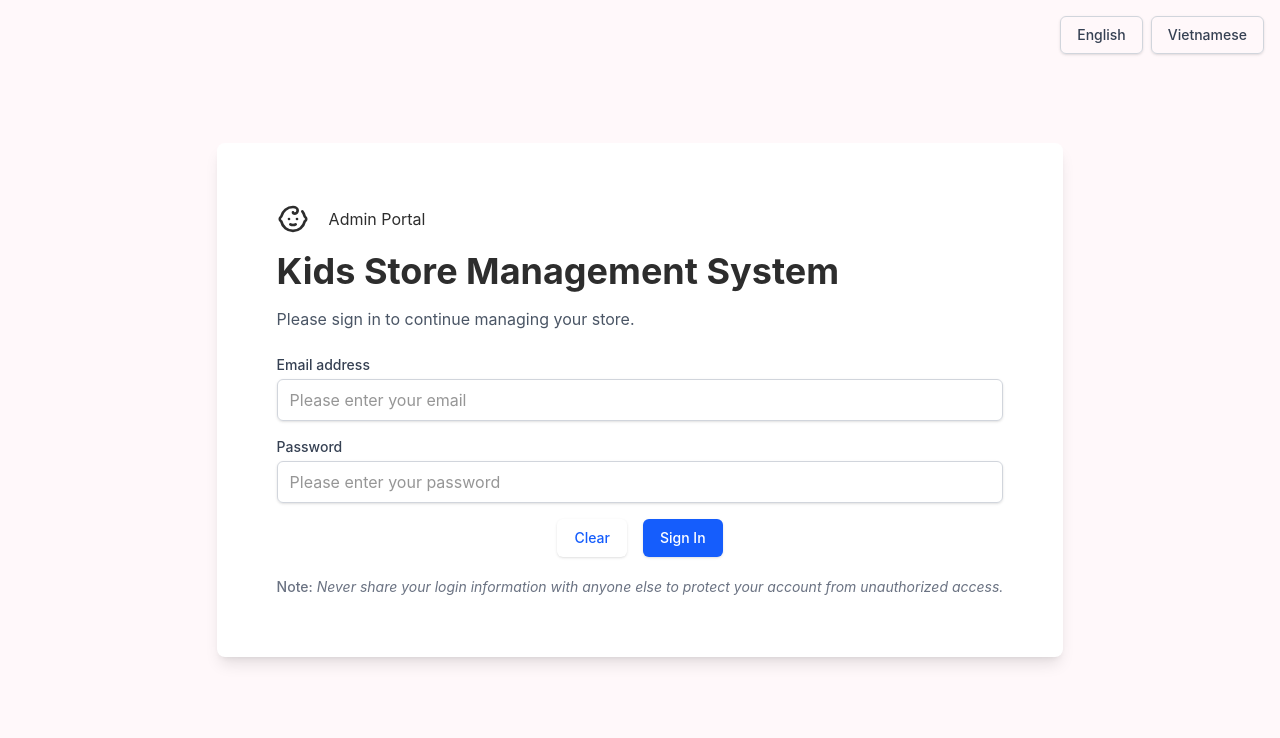
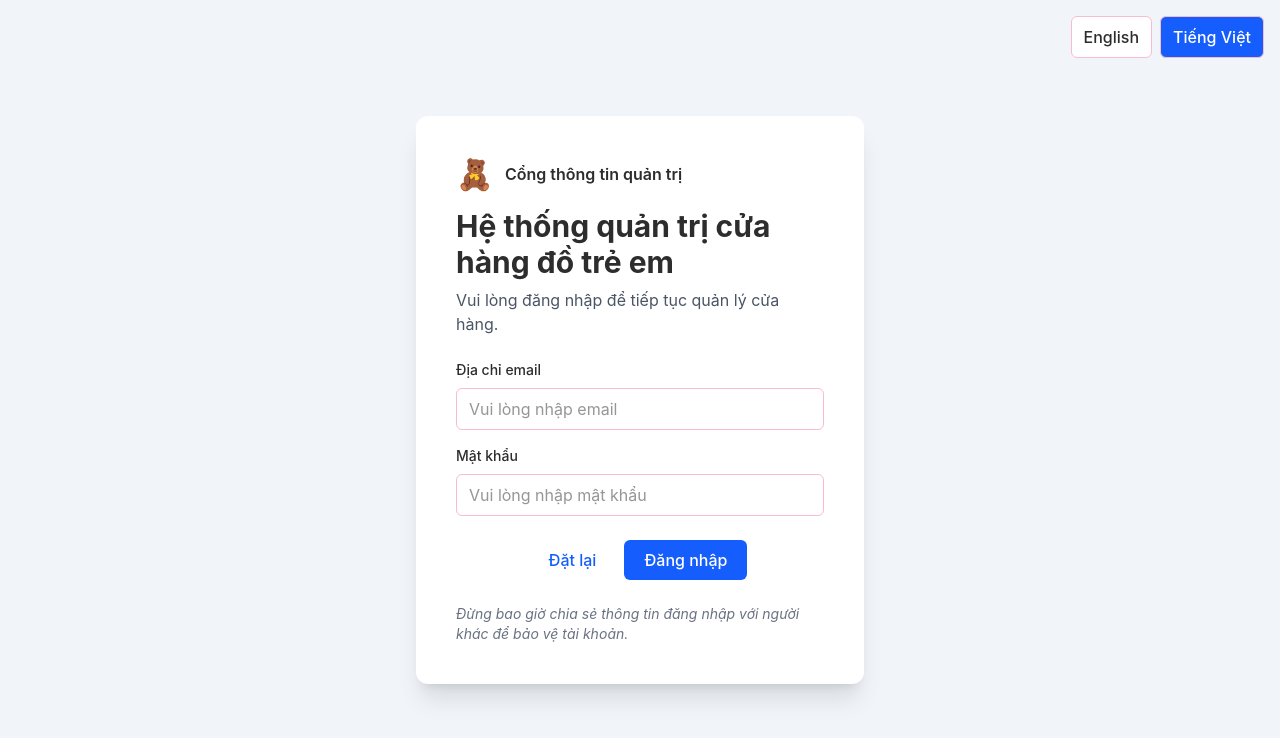
Before and after one commit to songbaone/LVTN_FE, a React (Vite) app: page /admin-login in a window 1280 px wide. Shown: the top 738 px of the page. Built offline with nearby package versions, Linux system fonts and the light colour scheme.

Commit message:
done login interface

```diff
--- a/src/app/components/layouts/LoginAdmin.tsx
+++ b/src/app/components/layouts/LoginAdmin.tsx
@@ -1,238 +1,177 @@
 "use client";
 
 import { useState } from "react";
+import { useNavigate } from "react-router";
 
 export default function LoginAdmin() {
-  const [lang, setLang] = useState<"en" | "vi">("en");
+  const navigate = useNavigate();
 
-  const en = {
-    title: "Admin Login",
+  const [lang, setLang] = useState<"en" | "vi">("vi");
+  const [email, setEmail] = useState("");
+  const [password, setPassword] = useState("");
+  const [loading, setLoading] = useState(false);
+
+  const text = {
+    en: {
+      portal: "Admin Portal",
+      title: "Kids Store Management System",
       description: "Please sign in to continue managing your store.",
-    emailLabel: "Email address",
-    passwordLabel: "Password",
-    emailPlaceholder: "your@email.com",
-    passwordPlaceholder: "••••••••",
+      email: "Email Address",
+      password: "Password",
+      emailPlaceholder: "Enter your email",
+      passwordPlaceholder: "Enter your password",
+      login: "Sign In",
+      loggingIn: "Signing In...",
+      clear: "Clear",
+      note: "Never share your login information with anyone else.",
+      required: "Please enter email and password",
+    },
+    vi: {
+      portal: "Cổng thông tin quản trị",
+      title: "Hệ thống quản trị cửa hàng đồ trẻ em",
+      description: "Vui lòng đăng nhập để tiếp tục quản lý cửa hàng.",
+      email: "Địa chỉ email",
+      password: "Mật khẩu",
+      emailPlaceholder: "Vui lòng nhập email",
+      passwordPlaceholder: "Vui lòng nhập mật khẩu",
+      login: "Đăng nhập",
+      loggingIn: "Đang đăng nhập...",
+      clear: "Đặt lại",
+      note: "Đừng bao giờ chia sẻ thông tin đăng nhập với người khác để bảo vệ tài khoản.",
+      required: "Vui lòng nhập email và mật khẩu",
+    },
   };
 
-  const vi = {
-    title: "Đăng nhập quản trị",
-    description: "Vui lòng đăng nhập để tiếp tục quản lý cửa hàng của bạn.",
-    emailLabel: "Địa chỉ email",
-    passwordLabel: "Mật khẩu",
-    emailPlaceholder: "email@cua hang.com",
-    passwordPlaceholder: "••••••••",
-  };
+  const t = text[lang];
 
-  const switchLanguage = (newLang: "en" | "vi") => {
-    setLang(newLang);
-    if (newLang === "en") {
-      console.log("Switched to English");
-    } else {
-      console.log("Switched to Vietnamese");
+  const handleLogin = async (e: React.FormEvent<HTMLFormElement>) => {
+    e.preventDefault();
+
+    if (!email.trim() || !password.trim()) {
+      alert(t.required);
+      return;
+    }
+
+    try {
+      setLoading(true);
+
+      const response = await fetch(
+        "http://localhost:3000/api/admin/auth/login",
+        {
+          method: "POST",
+          headers: {
+            "Content-Type": "application/json",
+          },
+          body: JSON.stringify({
+            email,
+            password,
+          }),
+        },
+      );
+
+      const data = await response.json();
+
+      if (!response.ok) {
+        throw new Error(data.message);
+      }
+
+      localStorage.setItem("accessToken", data.accessToken);
+      localStorage.setItem("user", JSON.stringify(data.user));
+
+      navigate("/admin");
+    } catch (error) {
+      if (error instanceof Error) {
+        alert(error.message);
+      }
+    } finally {
+      setLoading(false);
     }
   };
 
+  const handleClear = () => {
+    setEmail("");
+    setPassword("");
+  };
+
   return (
-    <div className="px-4 py-8  flex flex-col items-center justify-center min-h-screen">
-      <div className="absolute top-0 right-0 p-4">
+    <div className="min-h-screen flex items-center justify-center w-full bg-slate-100 px-4">
+      <div className="absolute top-4 right-4 flex gap-2">
         <button
-          className="px-4 py-2 text-sm font-medium border border-gray-300 rounded-md shadow-sm text-gray-700 hover:bg-gray-50 focus:outline-none focus:ring-2 focus:ring-offset-2 focus:ring-blue-500"
-          onClick={() => switchLanguage("en")}
-          title="Change language to English"
+          onClick={() => setLang("en")}
+          className={`px-3 py-2 rounded-md border ${
+            lang === "en" ? "bg-blue-600 text-white" : "bg-white"
+          }`}
         >
           English
         </button>
+
         <button
-          className="ml-2 px-4 py-2 text-sm font-medium border border-gray-300 rounded-md shadow-sm text-gray-700 hover:bg-gray-50 focus:outline-none focus:ring-2 focus:ring-offset-2 focus:ring-blue-500"
-          onClick={() => switchLanguage("vi")}
-          title="Chuyển đổi ngôn ngữ sang tiếng Việt"
+          onClick={() => setLang("vi")}
+          className={`px-3 py-2 rounded-md border ${
+            lang === "vi" ? "bg-blue-600 text-white" : "bg-white"
+          }`}
         >
-          Vietnamese
+          Tiếng Việt
         </button>
       </div>
-      <div className="logo flex-row space-y-2 shadow-lg p-15 rounded-lg bg-white">
-        {lang === "en" ? (
+
+      <div className="bg-white shadow-xl rounded-xl p-10 w-full max-w-md">
+        <div className="flex items-center gap-3 mb-4">
+          <span className="text-3xl">🧸</span>
+          <span className="font-semibold">{t.portal}</span>
+        </div>
+
+        <h1 className="text-3xl font-bold mb-2">{t.title}</h1>
+
+        <p className="text-gray-600 mb-6">{t.description}</p>
+
+        <form onSubmit={handleLogin} className="space-y-4">
           <div>
-            <div className="flex items-center space-x-5 mb-4">
-              <svg
-                xmlns="http://www.w3.org/2000/svg"
-                width="24"
-                height="24"
-                viewBox="0 0 24 24"
-                fill="none"
-                stroke="currentColor"
-                stroke-width="2"
-                stroke-linecap="round"
-                stroke-linejoin="round"
-                className="lucide lucide-baby size-8"
-              >
-                <path d="M9 12h.01"></path>
-                <path d="M15 12h.01"></path>
-                <path d="M10 16c.5.3 1.2.5 2 .5s1.5-.2 2-.5"></path>
-                <path d="M19 6.3a9 9 0 0 1 1.8 3.9 2 2 0 0 1 0 3.6 9 9 0 0 1-17.6 0 2 2 0 0 1 0-3.6A9 9 0 0 1 12 3c2 0 3.5 1.1 3.5 2.5s-.9 2.5-2 2.5c-.8 0-1.5-.4-1.5-1"></path>
-              </svg>
-              <span>Admin Portal</span>
-            </div>
-            <div>
-              <h1 className="text-4xl font-bold mb-4">
-                Kids Store Management System
-              </h1>
-            </div>
-            <div>
-              <p className="text-gray-600">
-                Please sign in to continue managing your store.
-              </p>
+            <label className="block mb-2 text-sm font-medium">{t.email}</label>
 
-              <form className="space-y-4 mt-6">
-                <div>
-                  <label
-                    htmlFor="email"
-                    className="block text-sm font-medium text-gray-700"
-                  >
-                    Email address
-                  </label>
             <input
               type="email"
-                    id="email"
-                    className="mt-1 block w-full border border-gray-300 rounded-md shadow-sm py-2 px-3 focus:outline-none focus:ring-blue-500 focus:border-blue-500"
-                    placeholder="Please enter your email"
+              value={email}
+              onChange={(e) => setEmail(e.target.value)}
+              placeholder={t.emailPlaceholder}
+              className="w-full border rounded-md px-3 py-2"
             />
           </div>
+
           <div>
-                  <label
-                    htmlFor="password"
-                    className="block text-sm font-medium text-gray-700"
-                  >
-                    Password
+            <label className="block mb-2 text-sm font-medium">
+              {t.password}
             </label>
+
             <input
               type="password"
-                    id="password"
-                    className="mt-1 block w-full border border-gray-300 rounded-md shadow-sm py-2 px-3 focus:outline-none focus:ring-blue-500 focus:border-blue-500"
-                    placeholder="Please enter your password"
+              value={password}
+              onChange={(e) => setPassword(e.target.value)}
+              placeholder={t.passwordPlaceholder}
+              className="w-full border rounded-md px-3 py-2"
             />
           </div>
-                <div className="flex items-center justify-center gap-4">
-                  <div>
+
+          <div className="flex justify-center gap-3 pt-2">
             <button
               type="button"
-                      className="  py-2 px-4 text-sm font-medium border border-transparent rounded-md shadow-sm text-blue-600 hover:text-blue-500"
+              onClick={handleClear}
+              className="px-4 py-2 text-blue-600"
             >
-                      Clear
+              {t.clear}
             </button>
-                  </div>
+
             <button
               type="submit"
-                    className=" py-2 px-4 border border-transparent rounded-md shadow-sm text-sm font-medium text-white bg-blue-600 hover:bg-blue-700 focus:outline-none focus:ring-2 focus:ring-offset-2 focus:ring-blue-500"
+              disabled={loading}
+              className="bg-blue-600 text-white px-5 py-2 rounded-md disabled:opacity-50"
             >
-                    Sign In
+              {loading ? t.loggingIn : t.login}
             </button>
           </div>
         </form>
 
-              <div className="note mt-5">
-                <p className="text-sm text-gray-500 mt-4">
-                  <span className="font-medium">Note:</span>{" "}
-                  <span className="italic">
-                    {" "}
-                    Never share your login information with anyone else to
-                    protect your account from unauthorized access.
-                  </span>
-                </p>
-              </div>
-            </div>
-          </div>
-        ) : (
-          <div>
-            <div className="flex items-center space-x-5 mb-4">
-              <svg
-                xmlns="http://www.w3.org/2000/svg"
-                width="24"
-                height="24"
-                viewBox="0 0 24 24"
-                fill="none"
-                stroke="currentColor"
-                stroke-width="2"
-                stroke-linecap="round"
-                stroke-linejoin="round"
-                className="lucide lucide-baby size-8"
-              >
-                <path d="M9 12h.01"></path>
-                <path d="M15 12h.01"></path>
-                <path d="M10 16c.5.3 1.2.5 2 .5s1.5-.2 2-.5"></path>
-                <path d="M19 6.3a9 9 0 0 1 1.8 3.9 2 2 0 0 1 0 3.6 9 9 0 0 1-17.6 0 2 2 0 0 1 0-3.6A9 9 0 0 1 12 3c2 0 3.5 1.1 3.5 2.5s-.9 2.5-2 2.5c-.8 0-1.5-.4-1.5-1"></path>
-              </svg>
-              <span>Cổng thông tin quản trị</span>
-            </div>
-            <div>
-              <h1 className="text-4xl font-bold mb-4">
-                Hệ thống quản trị cửa hàng đồ trẻ em
-              </h1>
-            </div>
-            <div>
-              <p className="text-gray-600">
-                Vui lòng đăng nhập để tiếp tục quản lý cửa hàng của bạn.
-              </p>
-
-              <form className="space-y-4 mt-6">
-                <div>
-                  <label
-                    htmlFor="email"
-                    className="block text-sm font-medium text-gray-700"
-                  >
-                    Địa chỉ email
-                  </label>
-                  <input
-                    type="email"
-                    id="email"
-                    className="mt-1 block w-full border border-gray-300 rounded-md shadow-sm py-2 px-3 focus:outline-none focus:ring-blue-500 focus:border-blue-500"
-                    placeholder="Vui lòng nhập email của bạn"
-                  />
-                </div>
-                <div>
-                  <label
-                    htmlFor="password"
-                    className="block text-sm font-medium text-gray-700"
-                  >
-                    Mật khẩu
-                  </label>
-                  <input
-                    type="password"
-                    id="password"
-                    className="mt-1 block w-full border border-gray-300 rounded-md shadow-sm py-2 px-3 focus:outline-none focus:ring-blue-500 focus:border-blue-500"
-                    placeholder="Vui lòng nhập mật khẩu"
-                  />
-                </div>
-                <div className="flex items-center justify-center gap-4">
-                  <div>
-                    <button
-                      type="button"
-                      className="  py-2 px-4 text-sm font-medium border border-transparent rounded-md shadow-sm text-blue-600 hover:text-blue-500"
-                    >
-                      Đặt lại
-                    </button>
-                  </div>
-                  <button
-                    type="submit"
-                    className=" py-2 px-4 border border-transparent rounded-md shadow-sm text-sm font-medium text-white bg-blue-600 hover:bg-blue-700 focus:outline-none focus:ring-2 focus:ring-offset-2 focus:ring-blue-500"
-                  >
-                    Đăng nhập
-                  </button>
-                </div>
-              </form>
-
-              <div className="note mt-5"></div>
-              <p className="text-sm text-gray-500">
-                <span className="font-medium"> Nhắc nhờ: </span>{" "}
-                <span className="italic">
-                  {" "}
-                  Đừng bao giờ chia sẻ thông tin đăng nhập của bạn với người
-                  khác để bảo vệ tài khoản của bạn khỏi truy cập trái phép.
-                </span>
-              </p>
-            </div>
-          </div>
-        )}
+        <p className="text-sm text-gray-500 italic mt-6">{t.note}</p>
       </div>
     </div>
   );
```
Lines whose indentation alone changed are shown as unchanged.
